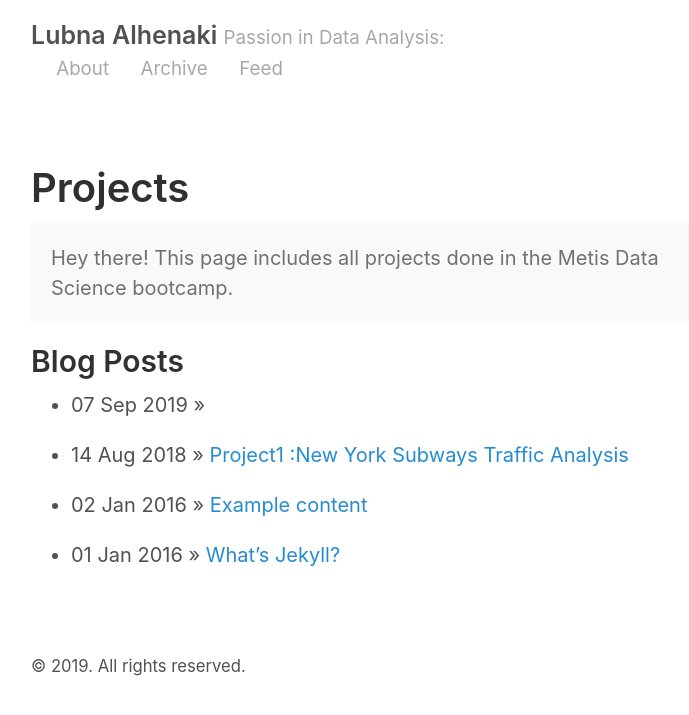
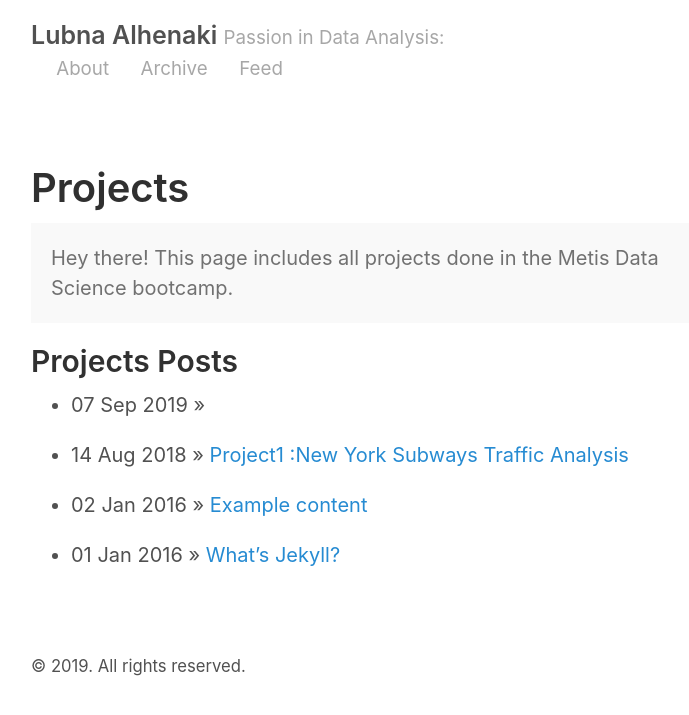
Before and after one commit to LubnaAlhenaki/LubnaAlhenaki.github.io, a Jekyll site: the page built from archive.md, in a window 1280 px wide. Shown: the top 715 px of the page, without its empty margins (259-948 px from the left). Built offline with Jekyll 4.4.1, drawn with Linux system fonts in a browser that asks for light colours.

Commit message:
Update archive.md

```diff
--- a/archive.md
+++ b/archive.md
@@ -7,7 +7,7 @@ title: Projects
  Hey there! This page includes all projects done in the Metis Data Science bootcamp.
 </p>
 
-## Blog Posts
+## Projects Posts
 
 {% for post in site.posts %}
   * {{ post.date | date_to_string }} &raquo; [ {{ post.title }} ]({{ post.url }})
```
